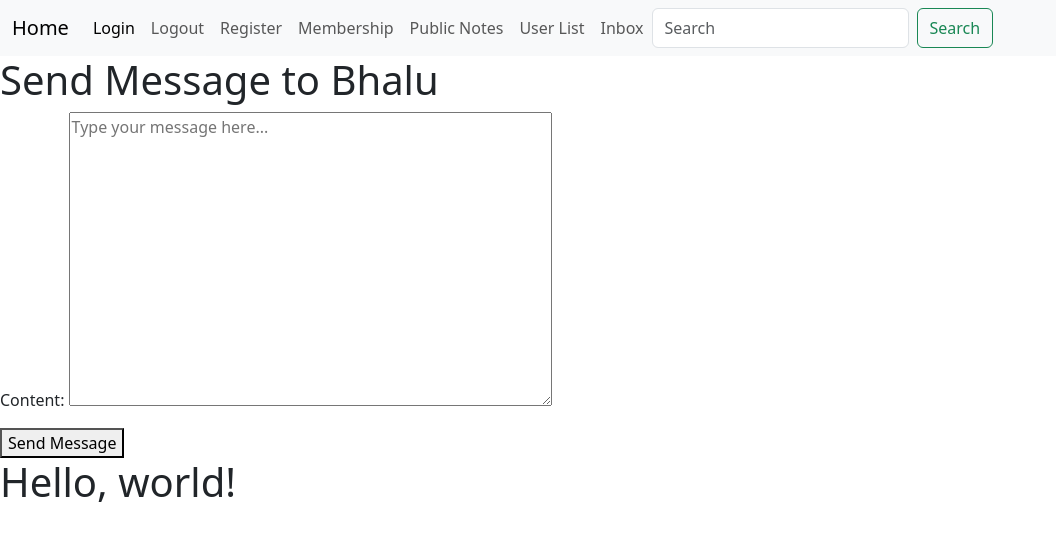
After one commit to suraj-2021/accountability_app, a Django app: page /accountability_app/send_message/4/ in a window 1280 px wide. The commit adds this page. Shown: the top 541 px of the page, without its empty margins (0-1056 px from the left). Run offline with Django 5.2, Linux system fonts and the light colour scheme; a user stored in the database is signed in; data comes from the database, SQL or seed files in the repository; both versions use the stored data as it was after the commit.

Commit message:
Made additional changes

```diff
--- a/accountability_project/accountability_app/forms.py
+++ b/accountability_project/accountability_app/forms.py
@@ -1,8 +1,23 @@
-from django.forms import ModelForm
-from .models import DayModel
+from .models import DayModel, Message
 from django import forms
 from django.contrib.auth.forms import UserCreationForm
 from django.contrib.auth.models import User
+
+#Message Form
+from django import forms
+
+class MessageForm(forms.ModelForm):
+    class Meta:
+        model = Message
+        fields = ['content']
+        widgets = {
+            'content': forms.Textarea(attrs={'placeholder': 'Type your message here...', 'rows': 12, 'cols':50,}),
+        }
+
+
+
+
+
 
 class UserRegisterForm(UserCreationForm):
     username = forms.CharField(
@@ -22,7 +37,8 @@ class UserRegisterForm(UserCreationForm):
         model = User
         fields = ['username', 'email', 'password1', 'password2']
 
-class DayForm(ModelForm):
+
+class DayForm(forms.ModelForm):
     class Meta:
         model = DayModel
         fields = ('title','note','date','is_public')
--- a/accountability_project/accountability_app/models.py
+++ b/accountability_project/accountability_app/models.py
@@ -1,6 +1,5 @@
 from django.db import models
 from django.contrib.auth.models import User
-
 
 class Profile(models.Model):
       user = models.OneToOneField(User, on_delete = models.CASCADE)
@@ -27,3 +26,13 @@ class DayModel(models.Model):
 
       def __str__(self):
         return f"{self.note[:20]} - {self.user.username}"
+
+#MESSAGES FUNCTIONALITY
+class Message(models.Model):
+    sender = models.ForeignKey(User, related_name='sent_messages', on_delete= models.CASCADE)
+    recipient = models.ForeignKey(User, related_name='received_messages',on_delete=models.CASCADE)
+    content = models.TextField()
+    timestamp = models.DateTimeField(auto_now_add = True)
+
+    def __str__(self):
+        return f'Message From {self.sender} to {self.recipient} at {self.timestamp}'
--- a/accountability_project/accountability_app/templates/accountability_app/base.html
+++ b/accountability_project/accountability_app/templates/accountability_app/base.html
@@ -38,6 +38,11 @@
                 <a class="nav-link" href="{%url 'accountability_app:public_notes'%}">Public Notes</a>
               </li>
 
+              <li class="nav-item">
+                <a class="nav-link" href="{%url 'accountability_app:user_list'%}">User List</a>
+              </li>
+              <a class="nav-link" href="{%url 'accountability_app:inbox'%}"> Inbox </a>
+
 
             <form class="d-flex" role="search">
               <input class="form-control me-2" type="search" placeholder="Search" aria-label="Search">
--- a/accountability_project/accountability_app/templates/accountability_app/home.html
+++ b/accountability_project/accountability_app/templates/accountability_app/home.html
@@ -1,4 +1,5 @@
 {%extends 'accountability_app/base.html'%}
+{% load static %}
 {%block content%}
 
     <style>
@@ -25,7 +26,7 @@
     <h1>Calendar</h1>
     <div>
         {{ cal|safe }}
-
+        <img src="{% static 'accountability_project/static/images/favicon.png' %}" alt="Your Image">
         <li>{{cal.day}}</li>
 
 
--- /dev/null
+++ b/accountability_project/accountability_app/templates/accountability_app/send_message.html
@@ -0,0 +1,9 @@
+{%extends 'accountability_app/base.html' %}
+{%block content%}
+<h1>Send Message to {{ recipient.username }}</h1>
+<form method="POST">
+    {% csrf_token %}
+    {{ form.as_p }}
+    <button type="submit">Send Message</button>
+</form>
+{%endblock%}
--- a/accountability_project/accountability_app/urls.py
+++ b/accountability_project/accountability_app/urls.py
@@ -1,9 +1,11 @@
+app_name = 'accountability_app'
 from django.urls import path
 from . import views
 from django.contrib.auth import views as auth_views
-app_name = 'accountability_app'  # This allows namespacing of URLs
+  # This allows namespacing of URLs
 
 urlpatterns = [
+
     path("home/", views.home, name="home"),
     path("public_notes/", views.public_notes, name="public_notes"),  # Added a trailing slash for consistency
     path('register/', views.register, name='register'),
@@ -11,12 +13,18 @@ urlpatterns = [
     path('logout/', views.logout_view, name='logout'),
     path("day_details/<int:year>/<int:month>/<int:day>/", views.day_details, name="day_details"),
 
+    #messages functionality
+    path('send_message/<int:recipient_id>/', views.send_message, name='send_message'),
+    path('inbox/', views.inbox, name='inbox'),
+    path('users/', views.user_list, name='user_list'),
+
 
     path('initiate-payment/', views.initiate_payment, name='initiate_payment'),
     path('payment-success/', views.payment_success, name='payment_success'),
     path('payment-failed/', views.payment_failed, name='payment_failed'),
 
-
+    path('post_update/<int:pk>/', views.post_update, name='post_update'),
+    path('post_delete/<int:pk>/', views.post_delete, name='post_delete'),
 
 
 
--- a/accountability_project/accountability_app/views.py
+++ b/accountability_project/accountability_app/views.py
@@ -1,17 +1,18 @@
-from django.shortcuts import render, redirect
+from django.shortcuts import render, redirect,get_object_or_404
 from datetime import datetime
 from .myutils import generate_month_calendar
-from .forms import DayForm, UserRegisterForm
+from .forms import DayForm, UserRegisterForm, MessageForm
 from django.urls import reverse, reverse_lazy
-from . models import DayModel
+from . models import DayModel,Message
 from django.contrib.auth import logout,login
+from django.contrib.auth.decorators import login_required
 from django.contrib import messages
 from .forms import DayForm
 from django.contrib.auth import login as auth_login
 import razorpay
 from django.conf import settings
 from django.http import JsonResponse
-
+from django.contrib.auth.models import User
 from django.contrib.auth.forms import authenticate
 
 def register(request):
@@ -70,7 +71,7 @@ def day_details(request, year, month, day):
 
 
 def login_view(request):
-    next_url = request.GET.get('next','/accountability_app/home')
+    #next_url = request.GET.get('next','/accountability_app/home')
     if request.method == 'POST':
         username = request.POST.get('username')
         password = request.POST.get('password')
@@ -79,10 +80,10 @@ def login_view(request):
         if user is not None:
             login(request,user)
             messages.success(request,'You have successfully logged in.')
-            return redirect(next_url or'accountability_app/home')
+            return redirect(reverse('accountability_app:home'))
         else:
             messages.error(request,'invalid username or password. Please try again!')
-    return render(request,'accountability_app/login.html',{'next': next_url})
+    return render(request,'accountability_app/login.html')
 
 def logout_view(request):
     logout(request)  # Clear the user session
@@ -94,6 +95,49 @@ def public_notes(request):
     notes = DayModel.objects.filter(is_public=True)
     return render(request,'accountability_app/public_notes.html',{"notes":notes})
 
+
+def post_update(request,pk):
+    post = get_object_or_404(DayModel,pk=pk)
+    if request.method == "POST":
+        form = DayForm(request.POST,instance=post)
+        if form.is_valid():
+            form.save()
+            return JsonResponse({'success': True, 'title': post.title, 'content': post.note,'date':post.date})
+        else:
+            form =DayForm(instance=post)
+            return render(request,'post_update.html',{'form':form})
+
+def post_delete(request,pk):
+    post = get_object_or_404(DayModel,pk=pk)
+    post.delete()
+    return JsonResponse({'success':True})
+
+
+@login_required
+def send_message(request, recipient_id):
+    recipient = get_object_or_404(User, id=recipient_id)
+
+    if request.method == 'POST':
+        form = MessageForm(request.POST)
+        if form.is_valid():
+            message = form.save(commit=False)
+            message.sender = request.user
+            message.recipient = recipient
+            message.save()
+            return redirect(reverse('accountability_app:inbox'))
+    else:
+        form = MessageForm()
+
+    return render(request, 'accountability_app/send_message.html', {'form': form, 'recipient': recipient})
+
+
+def inbox(request):
+    messages = Message.objects.filter(recipient=request.user).order_by('-timestamp')
+    return render(request,'accountability_app/inbox.html',{'messages': messages})
+@login_required
+def user_list(request):
+    users = User.objects.exclude(id= request.user.id)  # Exclude the current user
+    return render(request, 'accountability_app/user_list.html', {'users': users})
 
 def initiate_payment(request):
     amount = 0
--- a/accountability_project/accountability_project/settings.py
+++ b/accountability_project/accountability_project/settings.py
@@ -121,7 +121,7 @@ USE_TZ = True
 # https://docs.djangoproject.com/en/5.1/howto/static-files/
 
 STATIC_URL = 'static/'
-STATICFILES_DIRS = [os.path.join(BASE_DIR, 'static')]
+STATIC_FILES_DIRS = [os.path.join(BASE_DIR, 'static')]
 # Default primary key field type
 # https://docs.djangoproject.com/en/5.1/ref/settings/#default-auto-field
 
@@ -138,3 +138,5 @@ RAZORPAY_API_KEY = 'your_api_key'
 RAZORPAY_API_SECRET = 'your_api_secret'
 
 CRISPY_TEMPLATE_PACK = 'bootstrap4'
+
+#AUTH_USER_MODEL = 'accountability_app.CustomUser'
--- a/accountability_project/accountability_project/urls.py
+++ b/accountability_project/accountability_project/urls.py
@@ -1,5 +1,6 @@
 from django.contrib import admin
 from django.urls import include, path
+from accountability_app import views as a
 
 urlpatterns = [
     path ('admin/', admin.site.urls),
```
Also changed, not shown: accountability_project/accountability_app/templates/accountability_app/day_details.html (+8 -14 lines), accountability_project/accountability_app/templates/accountability_app/inbox.html (added, +13 -0 lines), accountability_project/accountability_app/templates/accountability_app/user_list.html (added, +13 -0 lines), accountability_project/accountability_app/migrations/0009_message.py (added), accountability_project/db.sqlite3.
